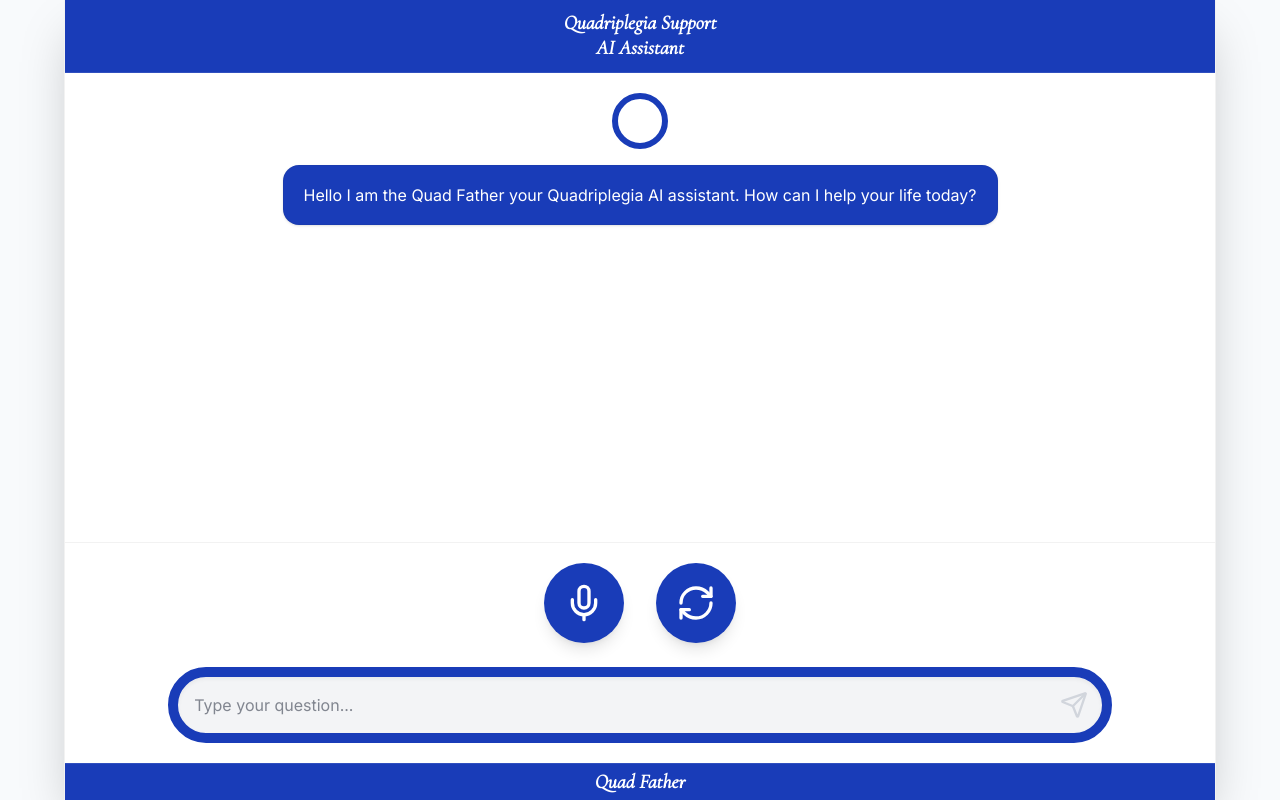
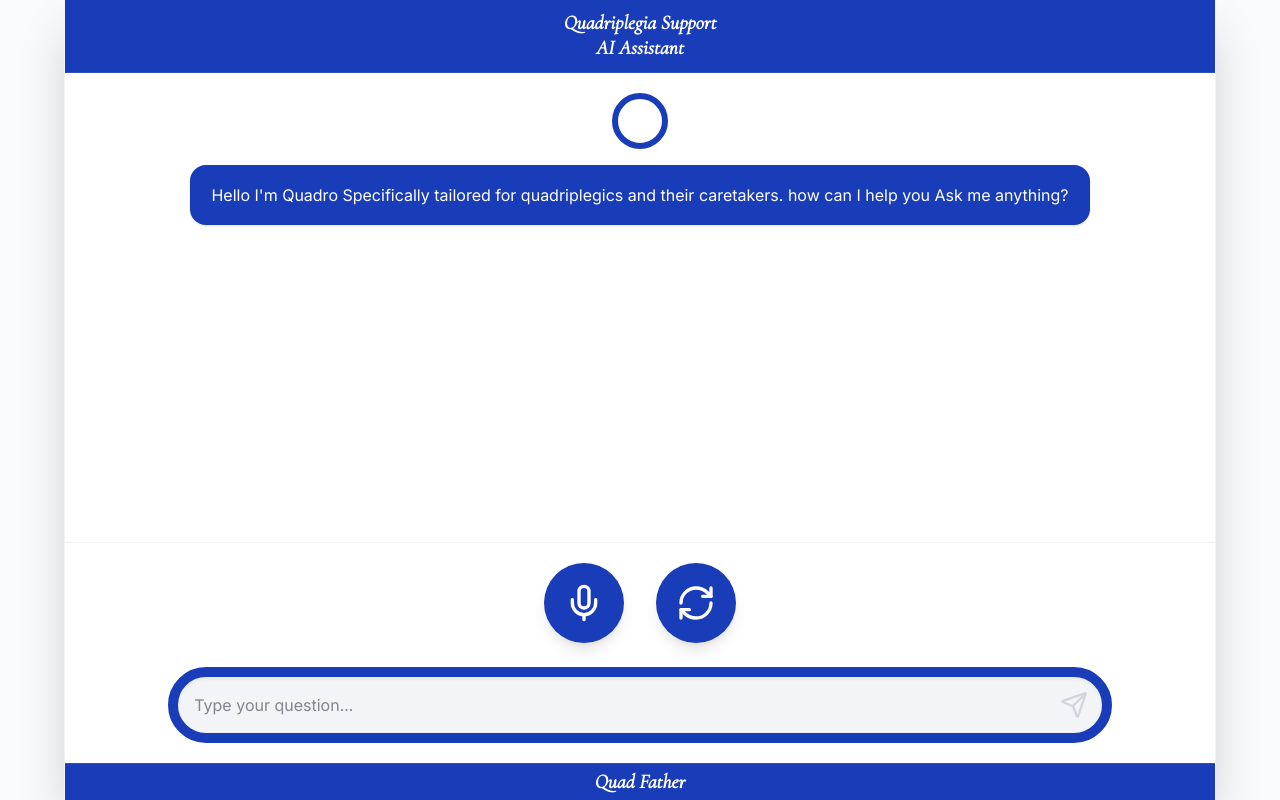
Before and after one commit to printofficepools-lab/My-first-publish, a React (Vite) app: page / in a window 1280 px wide. Built offline with nearby package versions, Linux system fonts and the light colour scheme; no server answers.

Commit message:
refactor: Rename application to Quad Father
Updates the application name in metadata.json and the initial greeting message in ChatInterface.tsx to reflect the official application name "Quad Father".

```diff
--- a/metadata.json
+++ b/metadata.json
@@ -1,5 +1,5 @@
 {
-  "name": "Quadriplegic AI assistant",
+  "name": "Quad Father",
   "description": "An accessible AI-powered assistant designed to answer questions and provide support for individuals with quadriplegia, featuring voice-first interactions.",
   "requestFramePermissions": [
     "microphone"
--- a/src/components/ChatInterface.tsx
+++ b/src/components/ChatInterface.tsx
@@ -17,7 +17,7 @@ export const ChatInterface: React.FC = () => {
   const [messages, setMessages] = useState<Message[]>([
     {
       id: '1',
-      text: "Hello I am the Quad Father your Quadriplegia AI assistant. How can I help your life today?",
+      text: "Hello I'm Quadro Specifically tailored for quadriplegics and their caretakers. how can I help you Ask me anything?",
       sender: 'bot',
       timestamp: new Date(),
     },
```
